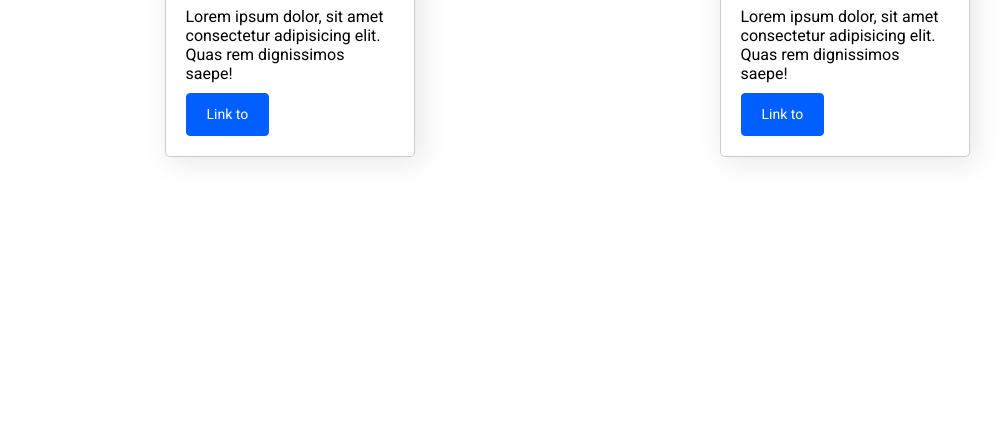
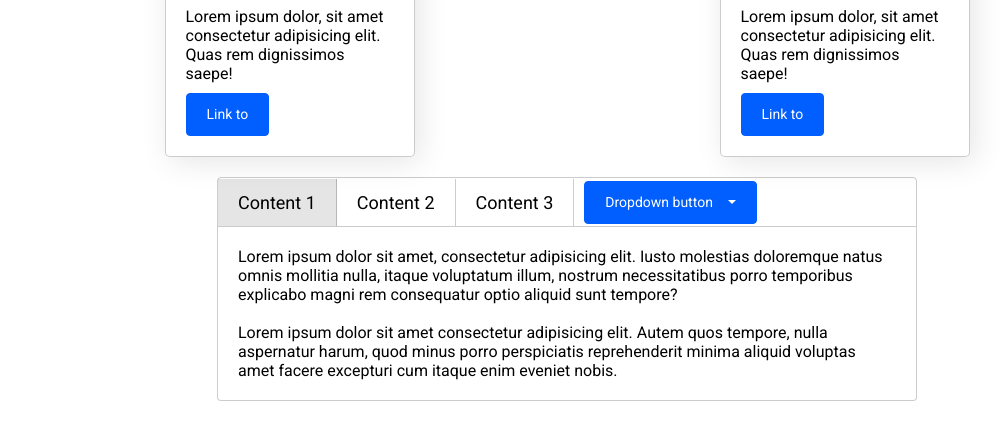
Before and after one commit to Mike-Makaryshyn/Myown_JavaScript_Library, a website: page src/index.html in a window 1280 px wide. Shown: the part 316-756 px from the top of the page, without its empty margins (73-1079 px from the left). Drawn offline with Linux system fonts and the light colour scheme; files that its build step writes are made by us from their sources; files whose address does not match are found by name.

Commit message:
tabComponent

```diff
--- a/src/index.html
+++ b/src/index.html
@@ -106,6 +106,56 @@
             </div>
         </div>
 
+        <!-- Tabs -->
+
+        <div class="tab mt-20 block-center ">
+            <div class="tab-panel f-align" data-tabpanel>
+                <div class="tab-item tab-item--active">Content 1</div>
+                <div class="tab-item">Content 2</div>
+                <div class="tab-item">Content 3</div>
+                <div class="dropdown ml-10">
+                    <button class="btn btn-primary dropdown-toggle" id="dropdownMenuButton2">Dropdown
+                        button</button>
+                    <div class="dropdown-menu" data-toggle-id="dropdownMenuButton2">
+                        <a href="#" class="dropdown-item">Action#1</a>
+                        <a href="#" class="dropdown-item">Action#2</a>
+                        <a href="#" class="dropdown-item">Action#3</a>
+                    </div>
+                </div>
+            </div>
+
+            <div class="tab-content tab-content--active">
+                Lorem ipsum dolor sit amet, consectetur adipisicing elit. Iusto molestias doloremque natus omnis
+                mollitia nulla, itaque voluptatum illum, nostrum necessitatibus porro temporibus explicabo magni rem
+                consequatur optio aliquid sunt tempore?
+                <br>
+                <br>
+                Lorem ipsum dolor sit amet consectetur adipisicing elit. Autem quos tempore, nulla aspernatur harum,
+                quod minus porro perspiciatis reprehenderit minima aliquid voluptas amet facere excepturi cum itaque
+                enim eveniet nobis.
+            </div>
+
+            <div class="tab-content">
+                Lorem ipsum dolor sit amet, consectetur adipisicing elit. Iusto molestias doloremque natus omnis
+                mollitia nulla, itaque voluptatum illum?
+                <br>
+                <br>
+                Lorem ipsum dolor sit amet consectetur adipisicing elit. Excepturi cum itaque
+                enim eveniet nobis.
+                <br>
+                <br>
+                Lorem ipsum dolor sit amet consectetur adipisicing elit. Autem quos tempore, nulla aspernatur harum,
+                quod minus porro perspiciatis reprehenderit minima aliquid voluptas amet facere excepturi cum itaque
+                enim eveniet nobis.
+            </div>
+            <div class="tab-content">
+                Lorem ipsum dolor sit amet, consectetur adipisicing elit. Iusto molestias doloremque natus omnis
+                mollitia nulla, itaque voluptatum illum, nostrum necessitatibus porro temporibus explicabo magni rem
+                consequatur optio aliquid sunt tempore?
+            </div>
+
+        </div>
+
     </div>
 
     <script src='script.js'></script>
--- /dev/null
+++ b/src/js/lib/components/tab.js
@@ -0,0 +1,18 @@
+import $ from '../core';
+
+$.prototype.tab = function () {
+   for (let i = 0; i < this.length; i++) {
+      $(this[i]).on('click',() => {
+         $(this[i]).fadeIn(500)
+            .addClass('tab-item--active')
+            .siblings().removeClass('tab-item--active')
+            .closest('.tab')
+            .find('.tab-content')
+            .removeClass('tab-content--active')
+            .eq($(this[i]).index())
+            .addClass('tab-content--active');
+      });
+   }
+};
+
+$('[data-tabpanel] .tab-item').tab();
--- a/src/js/lib/lib.js
+++ b/src/js/lib/lib.js
@@ -7,5 +7,6 @@ import './modules/actions';
 import './modules/effects';
 import './components/dropdown';
 import './components/modal';
+import './components/tab';
 
 export default $;
--- /dev/null
+++ b/src/sass/components/tab.scss
@@ -0,0 +1,33 @@
+.tab {
+   max-width: 700px;
+   &-panel {
+      display: flex;
+      width: 100%;
+      min-height: 50px;
+      border: 1px solid rgba(0,0,0,.2);
+      border-radius: 4px 4px 0px 0px;
+   }
+   &-item {
+      font-size: 18px;
+      line-height: 27px;
+      padding: 10px 20px;
+      border-right: 1px solid rgba(0,0,0,.2);
+      cursor: pointer;
+      &:last-child {
+         border-right: none;
+      }
+      &--active {
+         background-color: rgba(0,0,0,.1);
+      }
+   }
+   &-content {
+      display: none;
+      padding: 20px;
+      border: 1px solid rgba(0,0,0,.2);
+      border-top: none;
+      border-radius: 0px 0px 4px 4px;
+      &--active {
+         display: block;
+      }
+   }
+}
--- a/src/sass/components/ui.scss
+++ b/src/sass/components/ui.scss
@@ -2,3 +2,4 @@
 @import './dropdown.scss';
 @import './card.scss';
 @import './modal.scss';
+@import './tab.scss';
--- a/src/sass/helpers/display.scss
+++ b/src/sass/helpers/display.scss
@@ -17,6 +17,12 @@
    justify-content: center;
    align-items: center;
 }
+.f-align {
+   align-items: center;
+}
+.f-justify {
+   justify-content: center
+}
 .f-space-around {
    justify-content: space-around;
 }
```
Also changed, not shown: dist/index.html, dist/script.js, dist/style.css, 1 other file.
